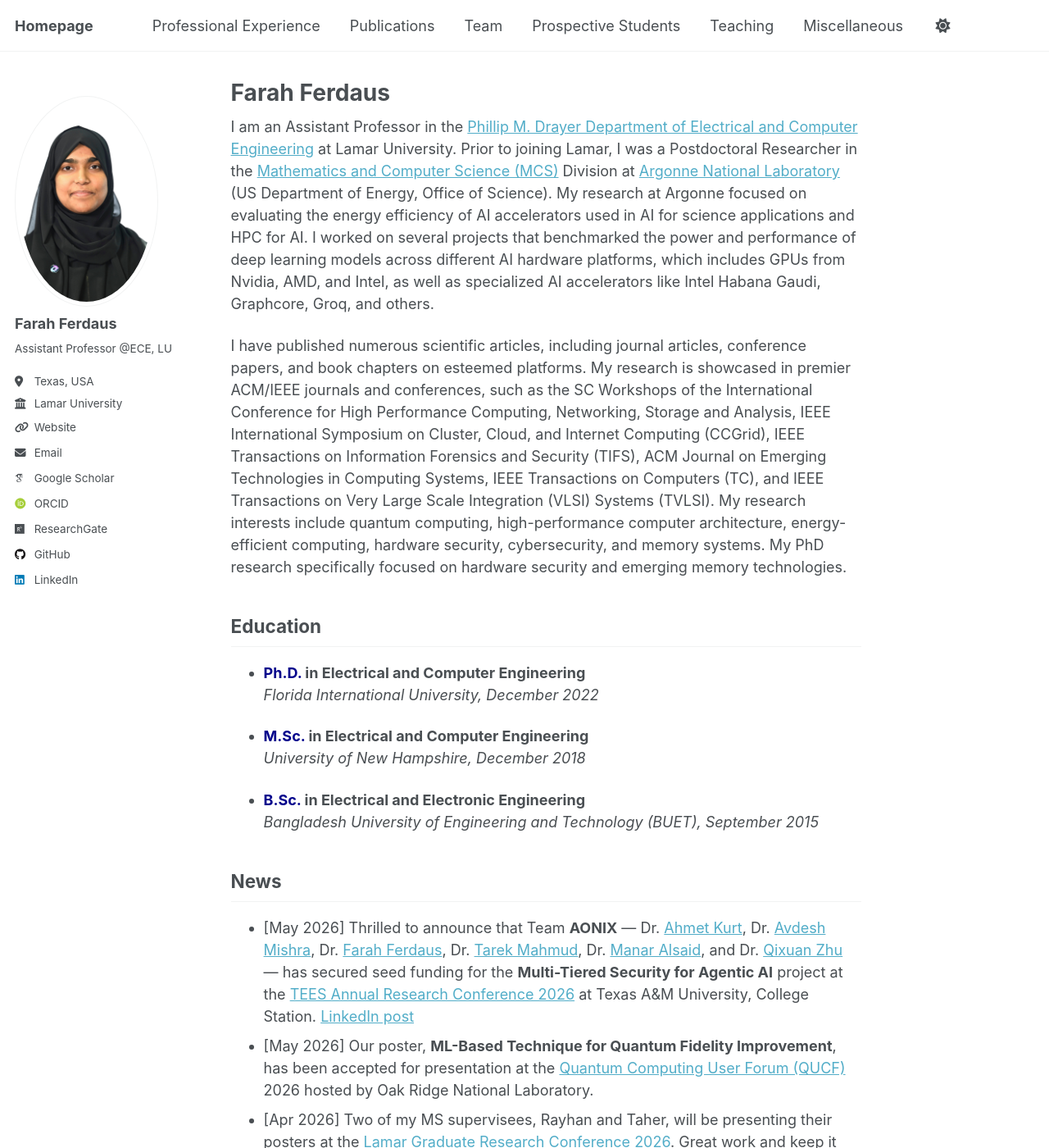
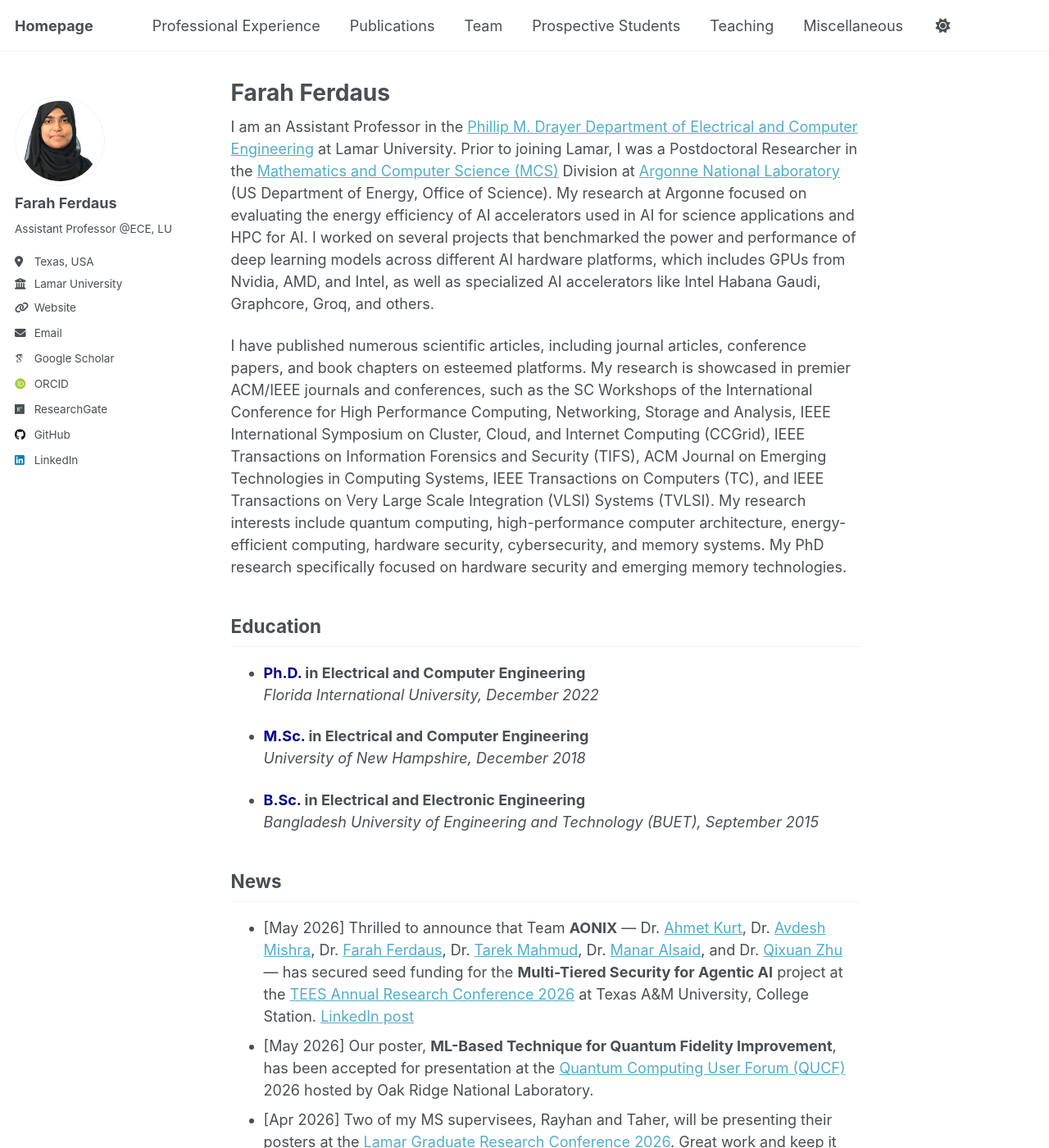
Before and after one commit to fferdaus/fferdaus.github.io, a Jekyll site: the page built from _pages/about.md, in a window 1280 px wide and 1400 px high. Shown: the whole window at 82% size. Built offline with Jekyll 4.4.1, drawn with Linux system fonts in a browser that asks for light colours; emoji names are drawn with the system emoji font; some web fonts are replaced.

Commit message:
Update main.scss

```diff
--- a/assets/css/main.scss
+++ b/assets/css/main.scss
@@ -41,3 +41,10 @@
     "vendor/font-awesome/brands",
     "vendor/magnific-popup/magnific-popup"
 ;
+
+.author__avatar img {
+  width: 110px;
+  height: 110px;
+  object-fit: cover;
+  border-radius: 50%;
+}
```
